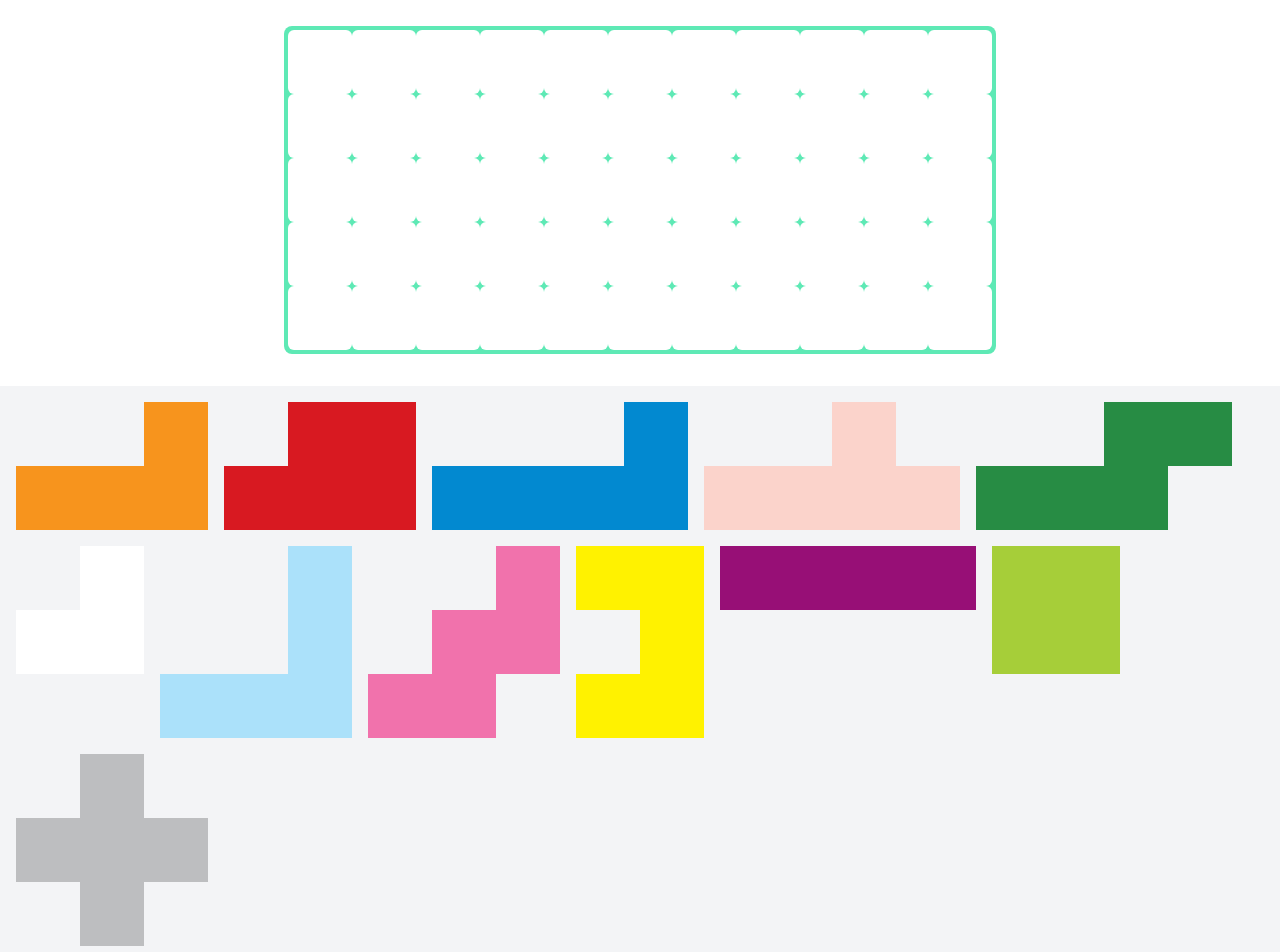
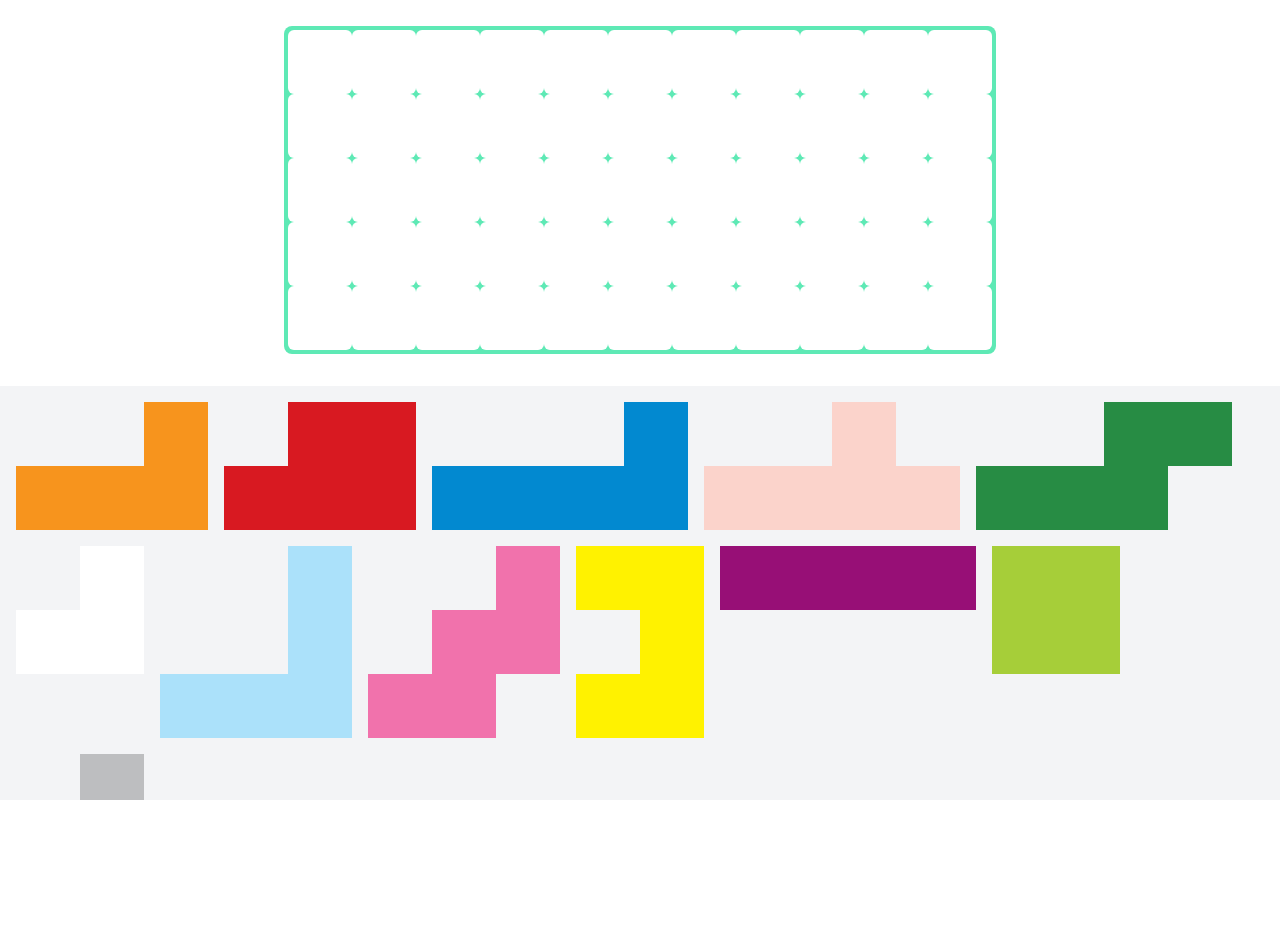
Before and after one commit to andrwyoung/color-puzzle, a React (Vite) app: page / in a window 1280 px wide. Shown: the top 952 px of the page. After the commit the page ends 800 px from the top, so only its background shows below. Built offline with nearby package versions, Linux system fonts and the light colour scheme.

Commit message:
draggable pieces

```diff
--- a/src/App.tsx
+++ b/src/App.tsx
@@ -1,10 +1,10 @@
 // this is the file where you can first "see" what you code
 
-import Board from "./components/board";
+import Board from "./components/game";
 
 export default function App() {
   return (
-    <div className="h-screen flex flex-col gap-8 items-center  justify-center bg-white">
+    <div className="h-screen flex flex-col gap-8 items-center overflow-y-auto justify-center bg-white">
       <div className="flex flex-col gap-2 items-center">
         <h1 className="text-4xl font-header font-normal">Color Puzzle Game!</h1>
         <p className="font-body">hey there, this is a game game game</p>
--- a/src/components/board.tsx
+++ b/src/components/board.tsx
@@ -1,20 +1,11 @@
-// this is the board, as well as the pieces that are not on the board yet
+// this is the 5x11 board you see on the screen
 
-import { useState } from "react";
-import { BOARD_COLS, BOARD_ROWS } from "../lib/constants/board.ts";
+import { CELL_SIZE } from "../lib/constants/ui";
 import { getPieceColor } from "../lib/ui-helpers/get-piece-color";
-import { CELL_SIZE } from "../lib/constants/ui";
-import RandomizeButton from "./ui-components/randomize-button.tsx";
-import PieceContainer from "./piece-container.tsx";
+import type { Board } from "../types/puzzle-types";
 
-export default function Board() {
-  const [currentBoard, setCurrentBoard] = useState<(number | null)[][]>(() =>
-    Array.from({ length: BOARD_ROWS }, () => Array(BOARD_COLS).fill(null))
-  );
-
+export default function GameBoard({ currentBoard }: { currentBoard: Board }) {
   return (
-    <>
-      <RandomizeButton setBoard={setCurrentBoard} />
     <div className="grid grid-rows-5 grid-cols-11 w-fit bg-emerald-300 rounded-lg p-1">
       {currentBoard.map((row, rowIndex) =>
         row.map((cell, colIndex) => (
@@ -32,8 +23,5 @@ export default function Board() {
         ))
       )}
     </div>
-
-      <PieceContainer />
-    </>
   );
 }
--- /dev/null
+++ b/src/components/drag-and-drop/draggable-piece.tsx
@@ -0,0 +1,21 @@
+// this is the wrapper that makes something able to be dragged around on screen!
+
+import { useDraggable } from "@dnd-kit/core";
+import { CSS } from "@dnd-kit/utilities";
+
+export function DraggablePiece({ id, children }: { id: string; children: React.ReactNode }) {
+  const { attributes, listeners, setNodeRef, transform } = useDraggable({
+    id
+  });
+
+  const style = {
+    transform: CSS.Translate.toString(transform),
+    touchAction: "none"
+  };
+
+  return (
+    <div ref={setNodeRef} {...listeners} {...attributes} style={style}>
+      {children}
+    </div>
+  );
+}
--- /dev/null
+++ b/src/components/game.tsx
@@ -0,0 +1,25 @@
+// this is the game itself!
+// it holds the board and the pieces, and how they all move around
+
+import { useState } from "react";
+import { BOARD_COLS, BOARD_ROWS } from "../lib/constants/board.ts";
+import RandomizeButton from "./ui-components/randomize-button.tsx";
+import PieceContainer from "./piece-container.tsx";
+import { DndContext } from "@dnd-kit/core";
+import GameBoard from "./board.tsx";
+import type { Board } from "../types/puzzle-types.ts";
+
+export default function Board() {
+  const [currentBoard, setCurrentBoard] = useState<Board>(() =>
+    Array.from({ length: BOARD_ROWS }, () => Array(BOARD_COLS).fill(0))
+  );
+
+  return (
+    <DndContext>
+      <RandomizeButton setBoard={setCurrentBoard} />
+      <GameBoard currentBoard={currentBoard} />
+
+      <PieceContainer />
+    </DndContext>
+  );
+}
--- a/src/components/piece-container.tsx
+++ b/src/components/piece-container.tsx
@@ -4,6 +4,7 @@
 import { PIECES } from "../lib/constants/pieces";
 import { CELL_SIZE } from "../lib/constants/ui";
 import { getBoundingBox } from "../lib/ui-helpers/get-bounding-box";
+import { DraggablePiece } from "./drag-and-drop/draggable-piece";
 import { Piece } from "./piece";
 
 export default function PieceContainer() {
@@ -14,8 +15,8 @@ export default function PieceContainer() {
         const { width, height } = getBoundingBox(variation);
 
         return (
+          <DraggablePiece id={id} key={id}>
             <div
-            key={id}
               className="relative"
               style={{
                 width: width * CELL_SIZE,
@@ -28,6 +29,7 @@ export default function PieceContainer() {
                 color={piece.color}
               />
             </div>
+          </DraggablePiece>
         );
       })}
     </div>
--- a/src/lib/ui-helpers/get-piece-color.tsx
+++ b/src/lib/ui-helpers/get-piece-color.tsx
@@ -3,7 +3,7 @@
 import { DEFAULT_COLOR, ERROR_COLOR } from "../constants/ui";
 import { PIECES } from "../constants/pieces";
 
-export function getPieceColor(id: number | null): string {
-  if (id === null) return DEFAULT_COLOR;
+export function getPieceColor(id: number): string {
+  if (id === 0) return DEFAULT_COLOR;
   return PIECES[id]?.color ?? ERROR_COLOR;
 }
```
Also changed, not shown: src/components/ui-components/randomize-button.tsx (+2 -5 lines). Lines whose indentation alone changed are shown as unchanged.
